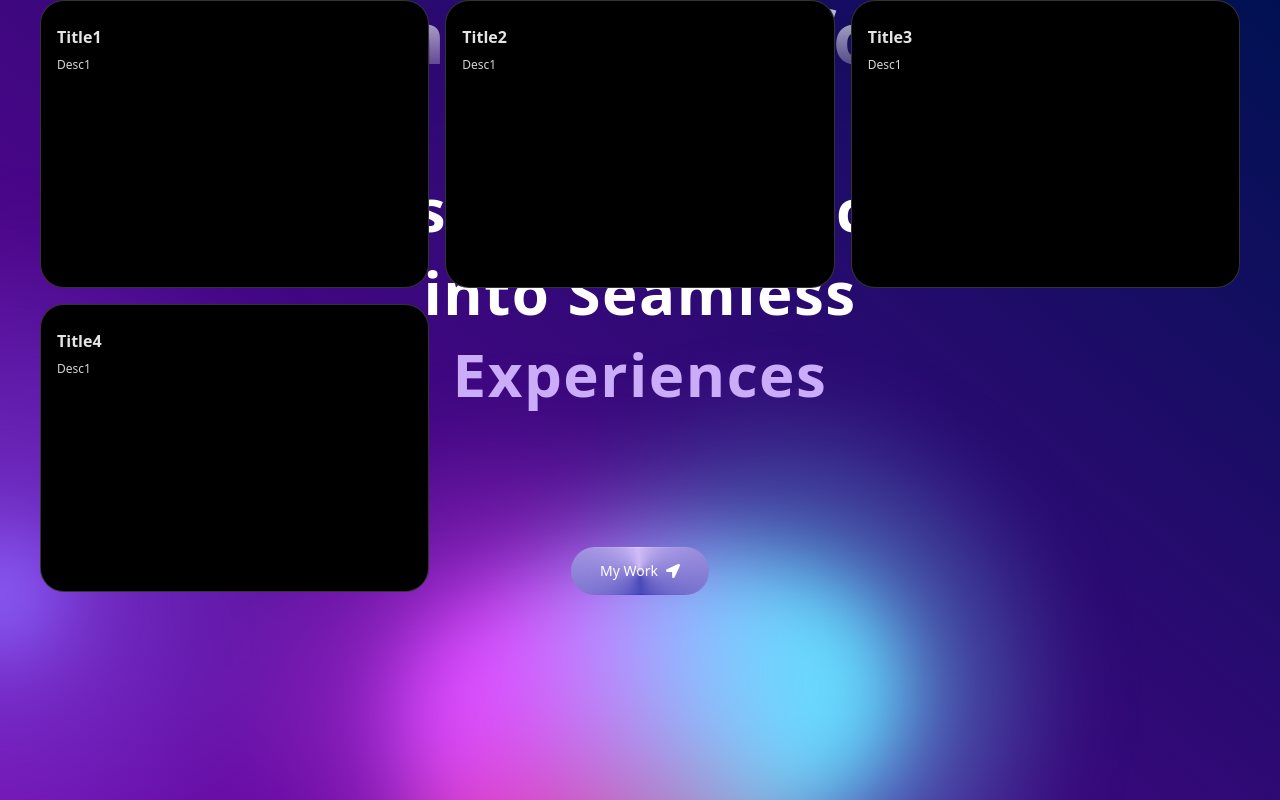
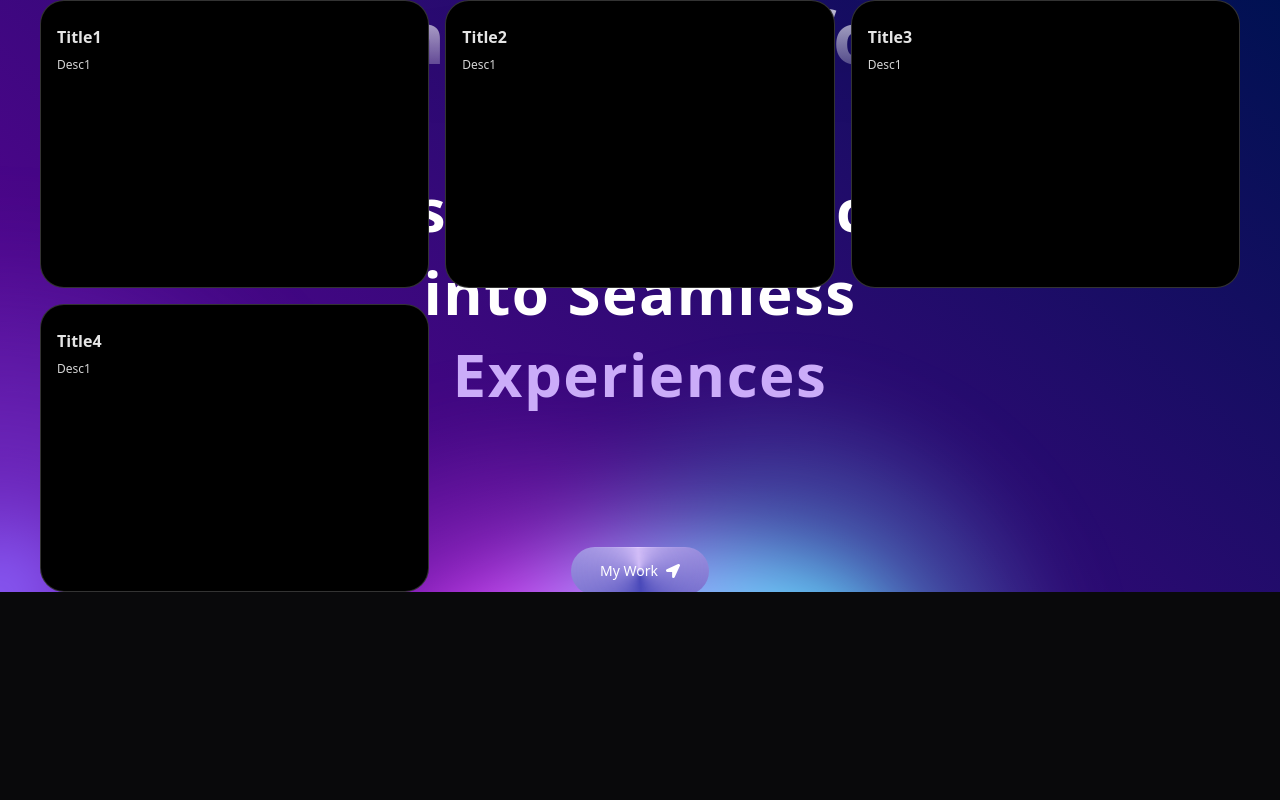
Before and after one commit to lwalker107/portfoliowebsite_24, a Next.js app: page / in a window 1280 px wide. Built offline with nearby package versions, Linux system fonts and the light colour scheme.

Commit message:
now I just have to get the grid to be below the hero section

```diff
--- a/app/page.tsx
+++ b/app/page.tsx
@@ -13,9 +13,7 @@ export default function Home() {
         {name: 'Home', link: '/', icon: <FaHome />}
       ]}/>
       <Hero />
-      <section className='relative'>
-        <Grid />
-      </section>
+      <Grid/>
     </div>
    </main>
   );
--- a/components/Hero.tsx
+++ b/components/Hero.tsx
@@ -6,7 +6,7 @@ import { TextGenerateEffect } from "./ui/text-generate-effect"
 const Hero = () => {
     return (
         <div>
-            <div className="fixed inset-0 z-0 w-full h-full bg-gradient-to-b from-blue-500 to-purple-600">
+            <div className="absolute inset-0 z-0 w-full h-full bg-gradient-to-b from-blue-500 to-purple-600">
                 <BackgroundGradientAnimation>
                     <div className="relative z-10 inset-0 flex flex-col items-center justify-center text-white font-bold px-4 pointer-events-none text-3xl text-center md:text-4xl lg:text-7xl">
                         <p className="bg-clip-text text-transparent drop-shadow-2xl bg-gradient-to-b from-white/80 to-white/20">
```
Also changed, not shown: components/ui/background-gradient-animation.tsx (line endings or trailing spaces).
